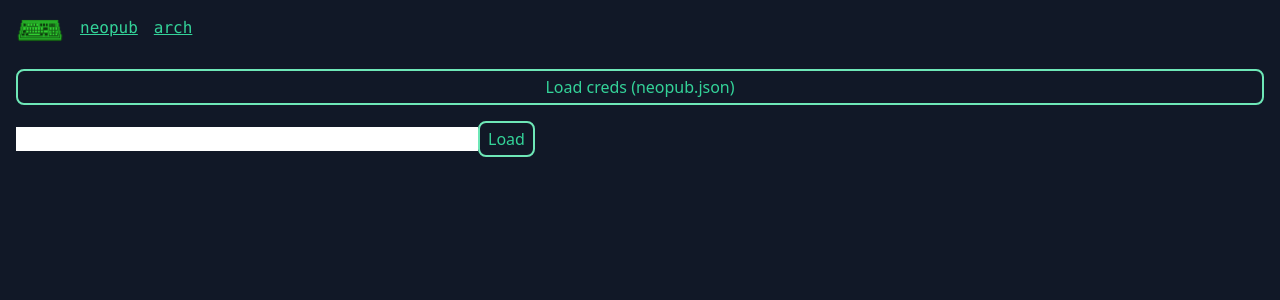
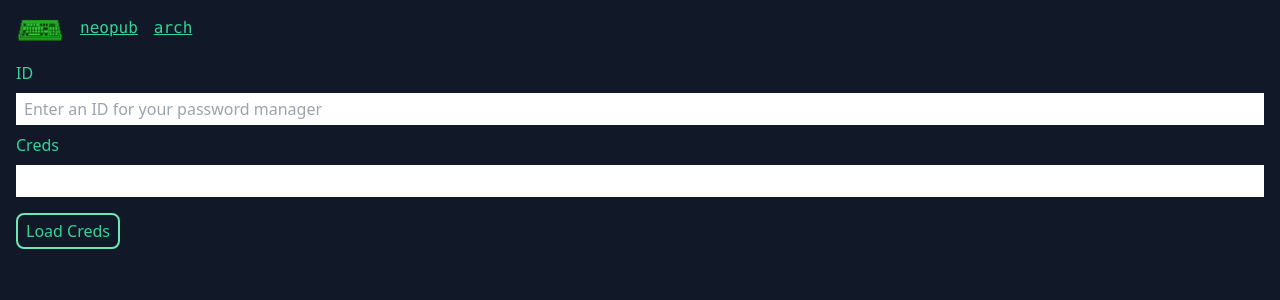
Before and after one commit to neopub/neopub, a React (Create React App) app in the folder frontend/: page /creds/load in a window 1280 px wide. Shown: the top 300 px of the page. Built offline with nearby package versions, Linux system fonts and the light colour scheme; no server answers.

Commit message:
block exit on cred confirm; remove cred dump to JSON

```diff
--- /dev/null
+++ b/frontend/src/components/credFields.tsx
@@ -0,0 +1,64 @@
+import { useRef, useState } from "react";
+
+export default function CredFields({
+  onSubmit,
+  fixedCreds,
+  ctaText,
+}: {
+  onSubmit: (username?: string, creds?: string) => void;
+  fixedCreds?: string;
+  ctaText: string;
+}) {
+  const idFieldRef = useRef<HTMLInputElement>(null);
+  const credFieldRef = useRef<HTMLInputElement>(null);
+
+  const [id, setID] = useState("");
+  const [creds, setCreds] = useState("");
+  function handleIDChange(e: any) {
+    setID(e.target.value);
+  }
+
+  function handleCredsChange(e: any) {
+    setCreds(e.target.value);
+  }
+
+  function handleSubmit(evt: any) {
+    evt.preventDefault();
+    onSubmit(id, creds);
+  }
+
+  const submitDisabled = !id || !(fixedCreds ?? creds);
+
+  const isLoading = fixedCreds == null;
+
+  return (
+    <form action="#" onSubmit={handleSubmit} className="sm:max-w-full max-w-96">
+      <label htmlFor="id">ID</label>
+      <input
+        ref={idFieldRef}
+        name="id"
+        type="text"
+        id={isLoading ? "username" : "new-username"}
+        autoComplete="username"
+        value={id}
+        placeholder="Enter an ID for your password manager"
+        onChange={handleIDChange}
+        className="block px-2 py-1 my-2 w-full"
+      />
+      <label htmlFor="secrets">Creds</label>
+      <input
+        ref={credFieldRef}
+        name="creds"
+        type="password"
+        id={isLoading ? "password" : "new-password"}
+        autoComplete={isLoading ? "password" : "new-password"}
+        value={fixedCreds ?? creds}
+        onChange={isLoading ? handleCredsChange : undefined}
+        className="block px-2 py-1 my-2 w-full"
+      />
+      <button type="submit" disabled={submitDisabled}>
+        {ctaText}
+      </button>
+    </form>
+  );
+}
--- a/frontend/src/dumpCreds.tsx
+++ b/frontend/src/dumpCreds.tsx
@@ -2,6 +2,7 @@ import { useEffect, useState } from "react";
 import { dumpState } from "lib/storage";
 import { useLocation, useHistory } from "react-router-dom";
 import { usePublicKeyHex } from "lib/auth";
+import CredFields from "components/credFields";
 
 function CredDumper({ nextURL }: { nextURL: string | undefined }) {
   const [reveal, setReveal] = useState(false);
@@ -16,32 +17,14 @@ function CredDumper({ nextURL }: { nextURL: string | undefined }) {
     setCredState(creds);
   }, []);
 
-  const [saved, setSaved] = useState(false);
-  function handleSave() {
-    if (!credState) {
-      return;
-    }
-
-    const blob = new Blob([credState], { type: "text/plain;charset=utf-8" });
-    saveAs(blob, "neopub.json");
-    setSaved(true);
-  }
-
   const placeholder = credState?.replace(/\w/g, "*");
 
-  function handleSubmit(evt: any) {
-    evt.preventDefault();
-
+  function handleSubmit(username?: string, creds?: string) {
     if (!username || !nextURL) {
       return;
     }
 
     history.push(nextURL);
-  }
-
-  const [username, setUsername] = useState();
-  function handleUsernameChange(e: any) {
-    setUsername(e.target.value);
   }
 
   return (
@@ -52,41 +35,14 @@ function CredDumper({ nextURL }: { nextURL: string | undefined }) {
         readOnly
       />
       <div className="flex mb-4 space-x-2">
-        <button onClick={handleSave} className="flex-1">
-          Export Creds
-        </button>
         <button onClick={() => setReveal(!reveal)} className="flex-1">
           {reveal ? "Conceal" : "Reveal"}
         </button>
       </div>
 
-      <p className="mb-2">Store these credentials in your password manager, by entering an ID below and hitting Save Creds. No one can help you regain access to your account.</p>
+      <p className="mb-2">Enter an ID and hit Save Creds. That triggers your browser's password manager.</p>
 
-      <form action="#" onSubmit={handleSubmit} className="sm:max-w-full max-w-96">
-        <label htmlFor="id">ID</label>
-        <input
-          id="new-username"
-          name="id"
-          type="text"
-          autoComplete="username"
-          value={username}
-          placeholder="Enter an ID for your password manager"
-          onChange={handleUsernameChange}
-          className="block px-2 py-1 my-2 w-full"
-        />
-        <label htmlFor="secrets">Creds</label>
-        <input
-          id="new-password"
-          name="creds"
-          type="password"
-          autoComplete="new-password"
-          value={credState}
-          className="block px-2 py-1 my-2 w-full"
-        />
-        <button type="submit" disabled={!username || !credState}>
-          Save Creds
-        </button>
-      </form>
+      <CredFields fixedCreds={credState} onSubmit={handleSubmit} ctaText="Save Creds" />
     </div>
   );
 }
@@ -100,7 +56,7 @@ export default function DumpCreds() {
   return (
     <div className="max-w-lg flex flex-col">
       <h1 className="mb-4">credentials</h1>
-      <p className="">These are your credentials (an ECDSA keypair, etc...).</p>
+      <p className="">These are your credentials (an ECDSA keypair, etc...). Store them in your password manager.</p>
       <CredDumper nextURL={next ? next : `/users/${pubKeyHex}`} />
     </div>
   );
--- a/frontend/src/exit.tsx
+++ b/frontend/src/exit.tsx
@@ -1,36 +1,36 @@
 import { useEffect, useState } from "react";
 import { dumpState } from "lib/storage";
-import { saveAs } from 'file-saver';
+import { saveAs } from "file-saver";
 import { useHistory } from "react-router-dom";
+import CredFields from "components/credFields";
 
 export default function Exit() {
   const [credState, setCredState] = useState<string>();
-  const [saved, setSaved] = useState(false);
   const history = useHistory();
 
   useEffect(() => {
     setCredState(dumpState());
-  }, [])
+  }, []);
 
   const [manualOverride, setManualOverride] = useState(false);
   function handleCheck(checked: boolean) {
     setManualOverride(checked);
   }
 
-  const exitOk = saved || manualOverride;
-
-  function handleSave() {
-    if (!credState) {
+  function handleExit(id?: string, creds?: string) {
+    if (!creds || !credState) {
       return;
     }
 
-    const blob = new Blob([credState], { type: "text/plain;charset=utf-8" })
-    saveAs(blob, "neopub.json");
-    setSaved(true);
-  }
-
-  function handleExit() {
-    if (!exitOk) {
+    try {
+      const credsMatch =
+        JSON.stringify(JSON.parse(creds)) ===
+        JSON.stringify(JSON.parse(credState));
+      const exitOk = manualOverride || credsMatch;
+      if (!exitOk) {
+        return;
+      }
+    } catch (e) {
       return;
     }
 
@@ -42,14 +42,22 @@ export default function Exit() {
     <div className="max-w-lg">
       <h1 className="mb-4">exit</h1>
       <p>
-        You must save your creds before exiting. If you don't save your creds, there is absolutely no way to regain access to your account. Game over, man.
+        To prove you have stored your credentials, autofill them here from your
+        password manager. If you don't have your creds, there is absolutely no
+        way to regain access to your account. Game over, man.
       </p>
+
+      <CredFields onSubmit={handleExit} ctaText="Exit" />
+
       <label className="block">
-        <input type="checkbox" checked={manualOverride} onChange={() => handleCheck(!manualOverride)} className="mr-1" />
+        <input
+          type="checkbox"
+          checked={manualOverride}
+          onChange={() => handleCheck(!manualOverride)}
+          className="mr-1"
+        />
         I know what I'm doing.
       </label>
-      <button onClick={handleSave}>Save Creds</button>
-      <button disabled={!exitOk} onClick={handleExit}>Exit</button>
     </div>
-  )
+  );
 }
--- a/frontend/src/loadCreds.tsx
+++ b/frontend/src/loadCreds.tsx
@@ -1,11 +1,11 @@
+import CredFields from "components/credFields";
 import { getPrivateKey, getPublicKey, getToken } from "lib/auth";
 import { loadState, setToken } from "lib/storage";
-import { useEffect, useRef, useState } from "react";
+import { useState } from "react";
 import { useHistory } from "react-router-dom";
 
 export default function LoadCreds() {
   const history = useHistory();
-  const [loaded, setLoaded] = useState(false);
   const [status, setStatus] = useState("");
 
   const next = new URLSearchParams(history.location.search).get('next');
@@ -29,83 +29,21 @@ export default function LoadCreds() {
     history.push(next ? next : "/");
   }
 
-  async function handleFileSelected(evt: React.ChangeEvent<HTMLInputElement>) {
-    const file = evt.target.files?.[0];
-    if (!file) {
+  function handleLoad(id?: string, creds?: string) {
+    if (!creds) {
       return;
     }
 
-    const fr = new FileReader();
-    fr.onload = function (evt) {
-      const creds = evt.target?.result as string;
-      if (!creds) {
-        setStatus("No creds.");
-        return;
-      }
-
-      setStatus("Loading creds...")
-      loadState(creds);
-      setStatus("Loaded creds.")
-      setLoaded(true);
-
-      fetchToken();
-    };
-    fr.readAsText(file);
-  }
-
-  const fileInputRef = useRef<HTMLInputElement>(null);
-  function handleLoadClicked(evt: React.MouseEvent) {
-    evt.preventDefault();
-    fileInputRef.current?.click();
-  }
-
-  const [pwManagerPayload, setPWManagerPayload] = useState("");
-  function handlePassChange(e: any) {
-    setPWManagerPayload(e.target.value);
-
-  }
-
-  function handleLoad(e: any) {
-    e.preventDefault();
-
     setStatus("Loading creds...")
-    loadState(pwManagerPayload);
+    loadState(creds);
     setStatus("Loaded creds.")
-    setLoaded(true);
 
     fetchToken();
   }
 
   return (
     <div className="flex flex-col my-4">
-      <button onClick={handleLoadClicked}>
-        Load creds (neopub.json)
-      </button>
-      <input
-        ref={fileInputRef}
-        className="hidden"
-        name="load"
-        type="file"
-        accept=".json"
-        multiple={false}
-        onChange={handleFileSelected}
-      />
-      <form>
-        <input
-          id="username"
-          name="pubkey"
-          type="text"
-          autoComplete="username"
-        />
-        <input
-          id="password"
-          name="privkey"
-          type="password"
-          autoComplete="password"
-          onChange={handlePassChange}
-        />
-        <button onClick={handleLoad}>Load</button>
-      </form>
+      <CredFields onSubmit={handleLoad} ctaText="Load Creds" />
       {status}
     </div>
   );
```
